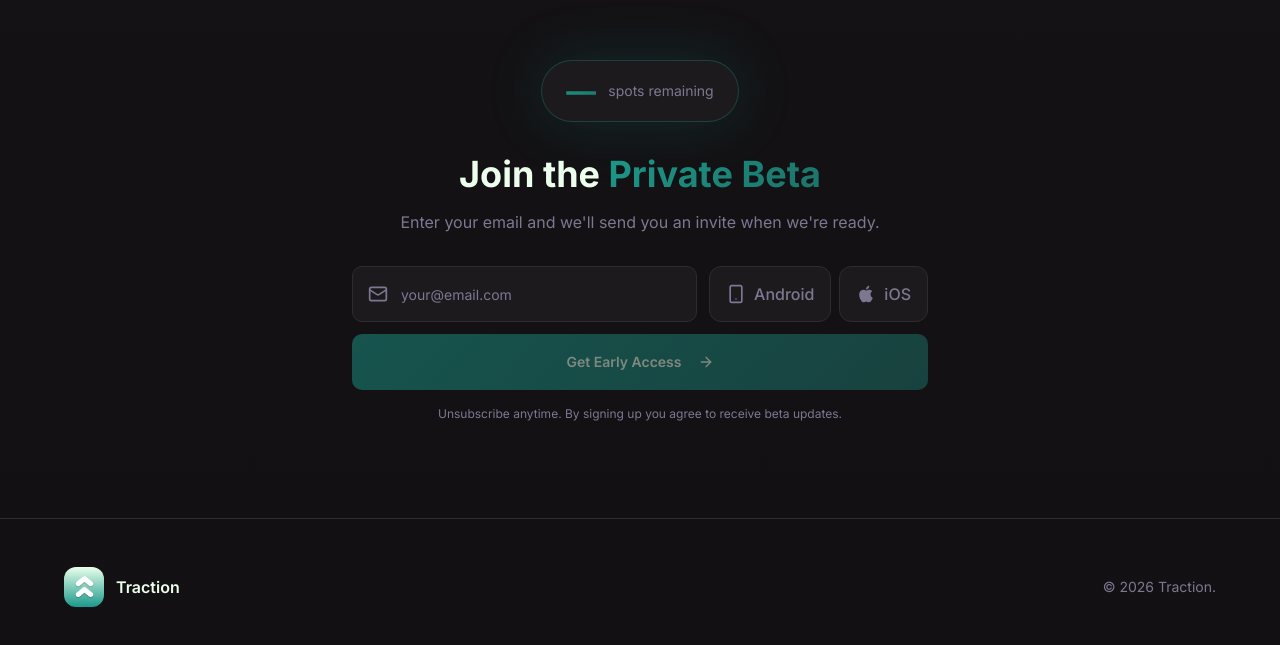
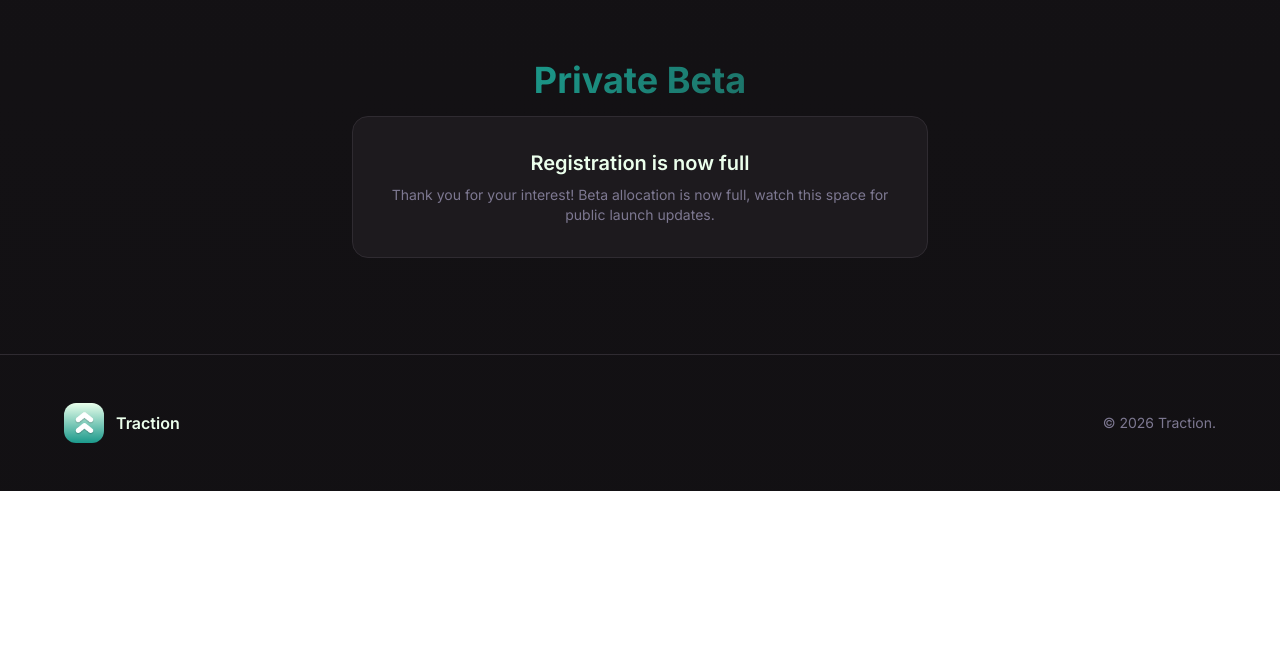
Before and after one commit to kalebsofer/traction-landing-beta, a React (Vite) app: page / in a window 1280 px wide. Shown: the part 2668-3313 px from the top of the page. After the commit the page ends 3159 px from the top, so only its background shows below. Built offline with nearby package versions, Linux system fonts and the light colour scheme; no server answers.

Commit message:
close beta

```diff
--- a/src/components/EmailSignup.tsx
+++ b/src/components/EmailSignup.tsx
@@ -1,26 +1,12 @@
 import { useState, useEffect } from "react";
 import { motion } from "framer-motion";
-import { Mail, ArrowRight, Check, Loader2, Smartphone } from "lucide-react";
-import { Button } from "@/components/ui/button";
-import { Input } from "@/components/ui/input";
-import { toast } from "sonner";
-import { z } from "zod";
+import { Check } from "lucide-react";
 
-const API_URL = "https://script.google.com/macros/s/AKfycbyL0Tv-KzwL_MmPC3eoCWYEhN4NvIEK6Yby3aMcApnTnpWaEJI-QhJe4zCB4E5mO6Z9/exec";
 const STORAGE_KEY = "traction_signup_email";
-
-const emailSchema = z.string().email("Please enter a valid email address");
-
-type Platform = "android" | "ios" | null;
 
 const EmailSignup = () => {
   const [email, setEmail] = useState("");
-  const [platform, setPlatform] = useState<Platform>(null);
-  const [isSubmitting, setIsSubmitting] = useState(false);
-  const [isSubmitted, setIsSubmitted] = useState(false);
   const [alreadyRegistered, setAlreadyRegistered] = useState(false);
-  const [error, setError] = useState("");
-  const [spotsRemaining, setSpotsRemaining] = useState<number | null>(null);
 
   useEffect(() => {
     const storedEmail = localStorage.getItem(STORAGE_KEY);
@@ -28,51 +14,7 @@ const EmailSignup = () => {
       setAlreadyRegistered(true);
       setEmail(storedEmail);
     }
-
-    fetch(API_URL)
-      .then((res) => res.json())
-      .then((data) => {
-        if (data.success) {
-          setSpotsRemaining(Math.max(0, data.spotsRemaining - 30));
-        }
-      })
-      .catch(() => {});
   }, []);
-
-  const handleSubmit = async (e: React.FormEvent) => {
-    e.preventDefault();
-    setError("");
-
-    const result = emailSchema.safeParse(email);
-    if (!result.success) {
-      setError(result.error.errors[0].message);
-      return;
-    }
-
-    setIsSubmitting(true);
-
-    try {
-      const response = await fetch(API_URL, {
-        method: "POST",
-        body: JSON.stringify({ email, platform }),
-      });
-
-      const data = await response.json();
-
-      if (data.success) {
-        localStorage.setItem(STORAGE_KEY, email);
-        setSpotsRemaining(Math.max(0, data.spotsRemaining - 30));
-        setIsSubmitted(true);
-        toast.success("You're on the list!");
-      } else {
-        setError(data.error || "Something went wrong. Please try again.");
-      }
-    } catch {
-      setError("Network error. Please try again.");
-    } finally {
-      setIsSubmitting(false);
-    }
-  };
 
   return (
     <section id="signup" className="py-24 px-4">
@@ -84,28 +26,11 @@ const EmailSignup = () => {
           transition={{ duration: 0.6 }}
           className="max-w-xl mx-auto text-center"
         >
-          {/* Spots Counter */}
-          <motion.div
-            initial={{ scale: 0.9, opacity: 0 }}
-            whileInView={{ scale: 1, opacity: 1 }}
-            viewport={{ once: true }}
-            transition={{ duration: 0.5 }}
-            className="inline-flex items-center gap-3 px-6 py-3 rounded-full bg-card border border-primary/30 mb-8 shadow-glow"
-          >
-            <span className="text-3xl font-bold text-gradient">
-              {spotsRemaining !== null ? spotsRemaining : "—"}
-            </span>
-            <span className="text-muted-foreground text-sm">spots remaining</span>
-          </motion.div>
+          <h2 className="text-3xl md:text-4xl font-bold mb-4">
+            <span className="text-gradient">Private Beta</span>
+          </h2>
 
-          <h2 className="text-3xl md:text-4xl font-bold mb-4">
-            Join the <span className="text-gradient">Private Beta</span>
-          </h2>
-          <p className="text-muted-foreground mb-8">
-            Enter your email and we'll send you an invite when we're ready.
-          </p>
-
-          {isSubmitted || alreadyRegistered ? (
+          {alreadyRegistered ? (
             <motion.div
               initial={{ opacity: 0, scale: 0.9 }}
               animate={{ opacity: 1, scale: 1 }}
@@ -115,88 +40,25 @@ const EmailSignup = () => {
                 <Check className="w-8 h-8 text-primary-foreground" />
               </div>
               <h3 className="text-xl font-semibold mb-2">
-                {alreadyRegistered && !isSubmitted ? "You're already signed up!" : "You're on the list!"}
+                You're already signed up!
               </h3>
               <p className="text-muted-foreground text-sm">
-                {alreadyRegistered && !isSubmitted
-                  ? `We have ${email} registered. We'll reach out soon with more info.`
-                  : "We'll reach out soon with more info."}
+                We have {email} registered. We'll reach out soon with more info.
               </p>
             </motion.div>
           ) : (
-            <form onSubmit={handleSubmit} className="space-y-4">
-              <div className="flex flex-col gap-3">
-                <div className="flex flex-col sm:flex-row gap-3">
-                  <div className="relative flex-1">
-                    <Mail className="absolute left-4 top-1/2 -translate-y-1/2 w-5 h-5 text-muted-foreground" />
-                    <Input
-                      type="email"
-                      placeholder="your@email.com"
-                      value={email}
-                      onChange={(e) => setEmail(e.target.value)}
-                      className="pl-12 h-14 bg-card border-border text-foreground placeholder:text-muted-foreground focus:border-primary focus:ring-primary"
-                      disabled={isSubmitting}
-                    />
-                  </div>
-                  <div className="flex gap-2">
-                    <button
-                      type="button"
-                      onClick={() => setPlatform("android")}
-                      disabled={isSubmitting}
-                      className={`h-14 px-4 rounded-lg border flex items-center gap-2 transition-all ${
-                        platform === "android"
-                          ? "bg-primary/20 border-primary text-foreground"
-                          : "bg-card border-border text-muted-foreground hover:border-muted-foreground"
-                      }`}
-                    >
-                      <Smartphone className="w-5 h-5" />
-                      <span className="font-medium">Android</span>
-                    </button>
-                    <button
-                      type="button"
-                      onClick={() => setPlatform("ios")}
-                      disabled={isSubmitting}
-                      className={`h-14 px-4 rounded-lg border flex items-center gap-2 transition-all ${
-                        platform === "ios"
-                          ? "bg-primary/20 border-primary text-foreground"
-                          : "bg-card border-border text-muted-foreground hover:border-muted-foreground"
-                      }`}
-                    >
-                      <svg className="w-5 h-5" viewBox="0 0 24 24" fill="currentColor">
-                        <path d="M18.71 19.5c-.83 1.24-1.71 2.45-3.05 2.47-1.34.03-1.77-.79-3.29-.79-1.53 0-2 .77-3.27.82-1.31.05-2.3-1.32-3.14-2.53C4.25 17 2.94 12.45 4.7 9.39c.87-1.52 2.43-2.48 4.12-2.51 1.28-.02 2.5.87 3.29.87.78 0 2.26-1.07 3.81-.91.65.03 2.47.26 3.64 1.98-.09.06-2.17 1.28-2.15 3.81.03 3.02 2.65 4.03 2.68 4.04-.03.07-.42 1.44-1.38 2.83M13 3.5c.73-.83 1.94-1.46 2.94-1.5.13 1.17-.34 2.35-1.04 3.19-.69.85-1.83 1.51-2.95 1.42-.15-1.15.41-2.35 1.05-3.11z"/>
-                      </svg>
-                      <span className="font-medium">iOS</span>
-                    </button>
-                  </div>
-                </div>
-                <Button
-                  type="submit"
-                  disabled={isSubmitting || !email || !platform}
-                  className="h-14 px-8 bg-gradient-primary hover:opacity-90 text-primary-foreground font-semibold transition-all disabled:opacity-50 disabled:cursor-not-allowed"
-                >
-                  {isSubmitting ? (
-                    <Loader2 className="w-5 h-5 animate-spin" />
-                  ) : (
-                    <>
-                      Get Early Access
-                      <ArrowRight className="w-4 h-4 ml-2" />
-                    </>
-                  )}
-                </Button>
-              </div>
-              {error && (
-                <motion.p
-                  initial={{ opacity: 0, y: -10 }}
-                  animate={{ opacity: 1, y: 0 }}
-                  className="text-destructive text-sm"
-                >
-                  {error}
-                </motion.p>
-              )}
-              <p className="text-xs text-muted-foreground">
-                Unsubscribe anytime. By signing up you agree to receive beta updates.
+            <motion.div
+              initial={{ opacity: 0, scale: 0.9 }}
+              animate={{ opacity: 1, scale: 1 }}
+              className="bg-card border border-border rounded-2xl p-8"
+            >
+              <p className="text-xl font-semibold mb-2">
+                Registration is now full
               </p>
-            </form>
+              <p className="text-muted-foreground text-sm">
+                Thank you for your interest! Beta allocation is now full, watch this space for public launch updates.
+              </p>
+            </motion.div>
           )}
         </motion.div>
       </div>
```
